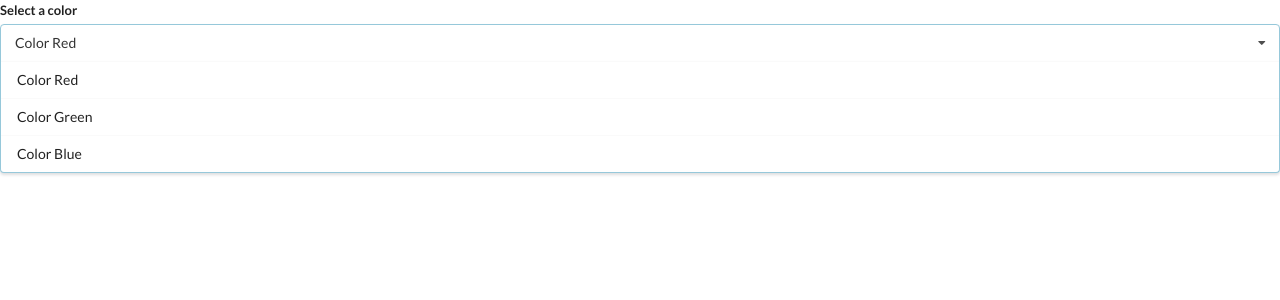
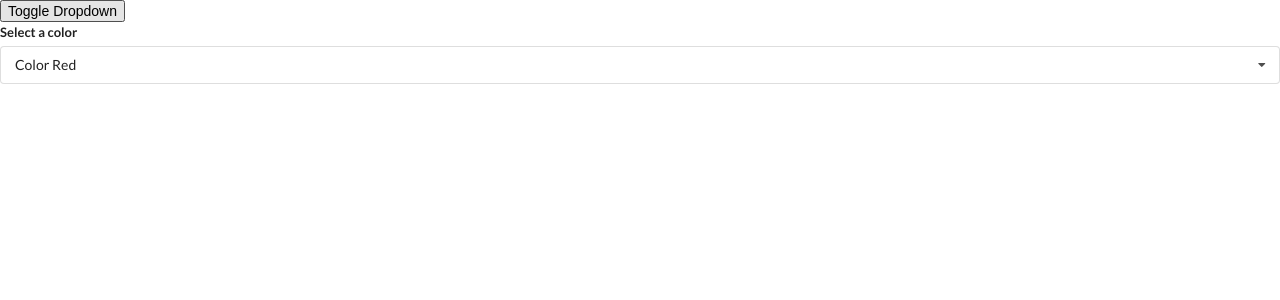
Before and after one commit to lordrichard6/reactjs_widgets, a React (Create React App) app: page / in a window 1280 px wide. Shown: the top 300 px of the page. Built offline with nearby package versions, Linux system fonts and the light colour scheme.

Commit message:
dropdown finished

```diff
--- a/src/App.js
+++ b/src/App.js
@@ -2,6 +2,7 @@
 // import Accordion from "./components/Accordion";
 // import Search from "./components/Search";
 import Dropdown from "./components/Dropdown";
+// import Translate from "./components/Translate";
 
 // const items = [
 //     {
@@ -35,16 +36,23 @@
 
 export default () => {
   const [selected, setSelected] = useState(options[0]);
+  const [showDropdown, setDropdown] = useState(true);
 
   return (
     <div>
       {/* <Accordion items={items} /> */}
       {/* <Search /> */}
-      <Dropdown
-        selected={selected}
-        onSelectedChange={setSelected}
-        options={options}
-      />
+      <button className="button" onClick={() => setDropdown(!showDropdown)}>
+        Toggle Dropdown
+      </button>
+      {showDropdown ? (
+        <Dropdown
+          selected={selected}
+          onSelectedChange={setSelected}
+          options={options}
+        />
+      ) : null}
+      {/* <Translate /> */}
     </div>
   );
 };
--- a/src/components/Dropdown.js
+++ b/src/components/Dropdown.js
@@ -1,22 +1,51 @@
-import React from "react";
+import React, { useState, useEffect, useRef } from "react";
 
 const Dropdown = ({ options, selected, onSelectedChange }) => {
+  const [open, setOpen] = useState(false);
+  const ref = useRef();
+
+  useEffect(() => {
+    document.body.addEventListener(
+      "click",
+      (event) => {
+        if (ref.current && ref.current.contains(event.target)) {
+          return;
+        }
+        setOpen(false);
+      },
+      { capture: true }
+    );
+  }, []);
+
   const renderedOptions = options.map((option) => {
+    if (option.value === selected.value) {
+      return null;
+    }
+
     return (
-      <div key={option.value} onClick={() => onSelectedChange(option)} className="item">
+      <div
+        key={option.value}
+        onClick={() => onSelectedChange(option)}
+        className="item"
+      >
         {option.label}
       </div>
     );
   });
 
   return (
-    <div className="ui form">
+    <div ref={ref} className="ui form">
       <div className="field">
         <label className="label">Select a color</label>
-        <div className="ui selection dropdown visible active">
+        <div
+          onClick={() => setOpen(!open)}
+          className={`ui selection dropdown ${open ? "visible active" : ""}`}
+        >
           <i className="dropdown icon"></i>
           <div className="text">{selected.label}</div>
-          <div className="menu visible transition">{renderedOptions}</div>
+          <div className={`menu ${open ? "visible transition" : ""}`}>
+            {renderedOptions}
+          </div>
         </div>
       </div>
     </div>
--- /dev/null
+++ b/src/components/Translate.js
@@ -0,0 +1,12 @@
+import React, { useState } from "react";
+import Dropdown from "./Dropdown";
+
+const Tranlate = () => {
+  return (
+      <div>
+          <Dropdown />
+      </div>
+  )
+};
+
+export default Tranlate;
```
Also changed, not shown: 1 other file (tests, documents, lock files or other folders).
